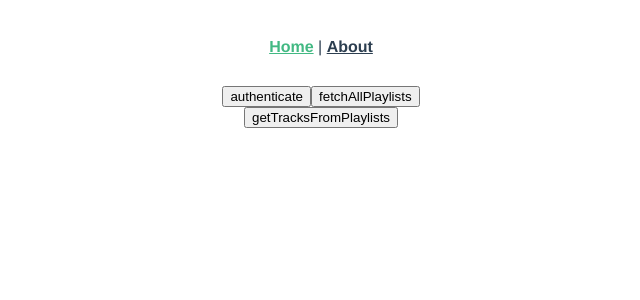
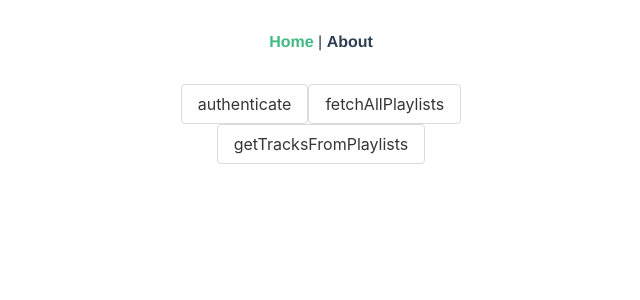
Before and after one commit to jameszezhan/converter, a Vue app in the folder converter-gui/: page / in a window 1280 px wide. Shown: the top 300 px of the page, without its empty margins (319-959 px from the left). Built offline with nearby package versions, Linux system fonts and the light colour scheme.

Commit message:
added buefy

```diff
--- a/converter-gui/package.json
+++ b/converter-gui/package.json
@@ -9,6 +9,7 @@
   },
   "dependencies": {
     "axios": "^0.19.2",
+    "buefy": "^0.8.20",
     "core-js": "^3.6.5",
     "vue": "^2.6.11",
     "vue-router": "^3.3.4",
--- a/converter-gui/src/components/Playlists.vue
+++ b/converter-gui/src/components/Playlists.vue
@@ -1,7 +1,7 @@
 <template>
   <div class="hello">
-        <button @click="authenticateYouTube">authenticate</button>
-        <button @click="fetchAllPlaylists">fetchAllPlaylists</button>
+        <b-button @click="authenticateYouTube">authenticate</b-button>
+        <b-button @click="fetchAllPlaylists">fetchAllPlaylists</b-button>
         <div v-for="playlist in allPlaylists" v-bind:key="playlist.id">
           <input v-model="playlist.checked" type="checkbox" @change="togglePlaylist(playlist.id)">
           {{playlist.snippet.title}}
@@ -11,6 +11,11 @@
 
 <script>
 import { mapGetters, mapActions } from "vuex";
+import Vue from 'vue'
+import { Button } from 'buefy'
+import 'buefy/dist/buefy.css'
+
+Vue.use(Button)
 
 export default {
   name: 'Playlists',
--- a/converter-gui/src/components/YtTracks.vue
+++ b/converter-gui/src/components/YtTracks.vue
@@ -1,6 +1,6 @@
 <template>
   <div class="hello">
-        <button @click="getTracksFromPlaylists">getTracksFromPlaylists</button>
+        <b-button @click="getTracksFromPlaylists">getTracksFromPlaylists</b-button>
         <div v-for="track in allYtTracks" v-bind:key="track.id">
             <input v-model="track.checked" type="checkbox" @change="toggleTracks(playlist.id)">
             {{track.snippet.title}}
```
Also changed, not shown: 1 other file (tests, documents, lock files or other folders).
